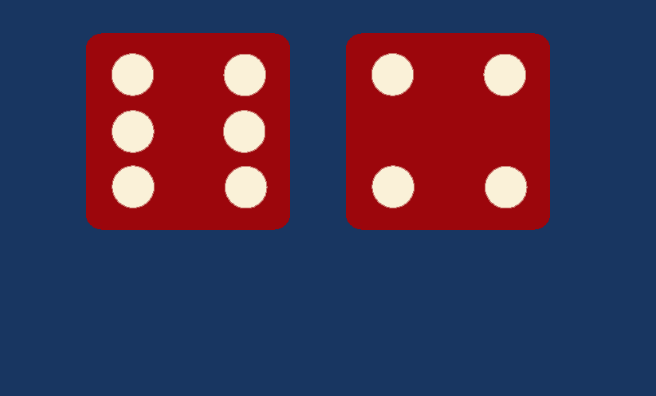
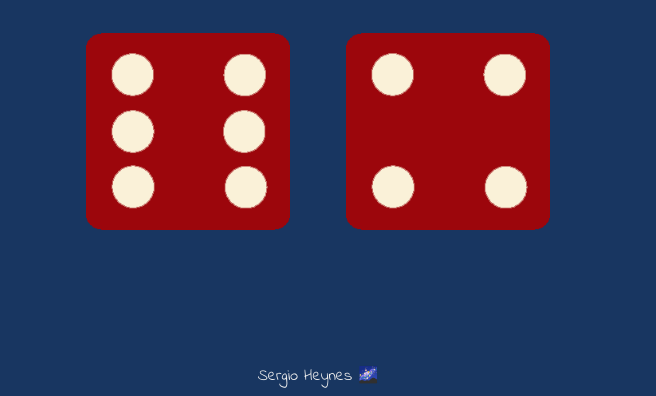
Before and after one commit to AlonsoHeynes/Dicee-game, a plain HTML site: page index.html in a window 1280 px wide. Shown: the part 562-958 px from the top of the page, without its empty margins (322-978 px from the left). Before the commit the page ends 808 px from the top, so only its background shows below. Drawn offline with Linux system fonts and the light colour scheme.

Commit message:
Added footer.

```diff
--- a/index.html
+++ b/index.html
@@ -24,6 +24,10 @@
 
     </div>
 
+    <footer>
+      Sergio Heynes 🌌
+    </footer>
+
   </body>
 
   <script src="app.js"></script>
--- a/styles.css
+++ b/styles.css
@@ -33,7 +33,7 @@ img {
 }
 
 footer {
-  margin-top: 5%;
+  margin-top: 10%;
   color: #EEEEEE;
   text-align: center;
   font-family: 'Indie Flower', cursive;
```
